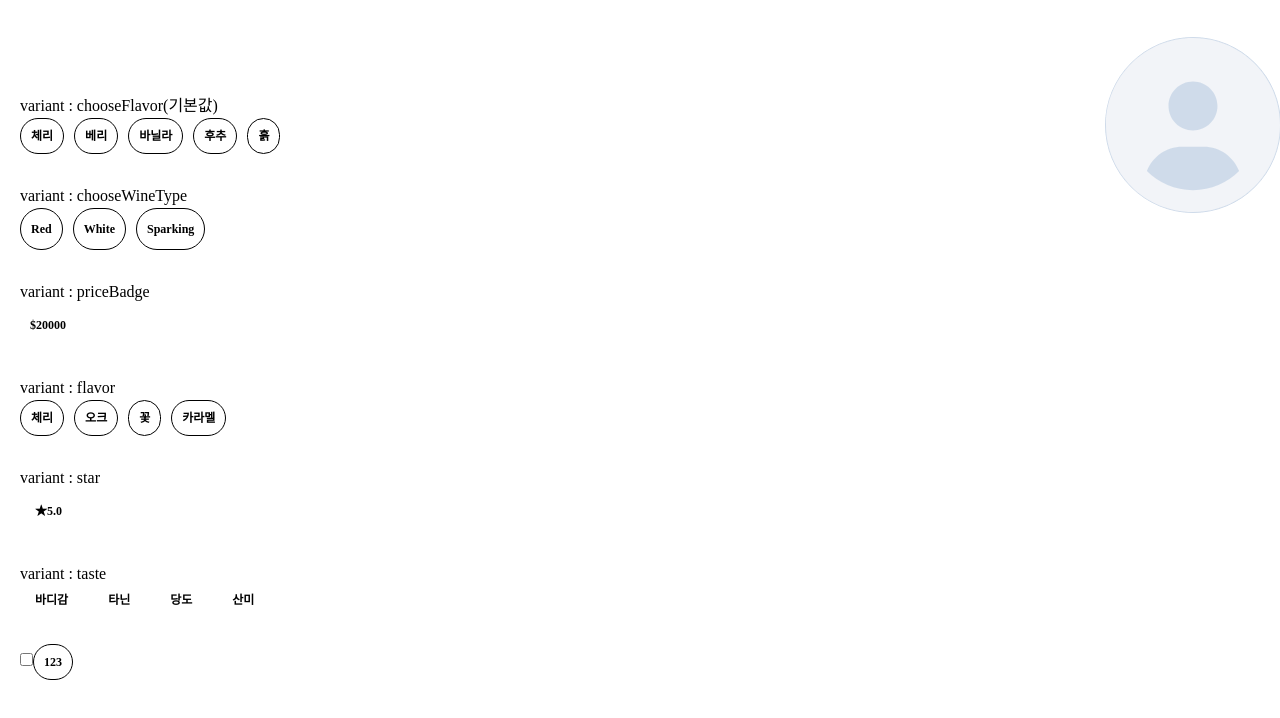
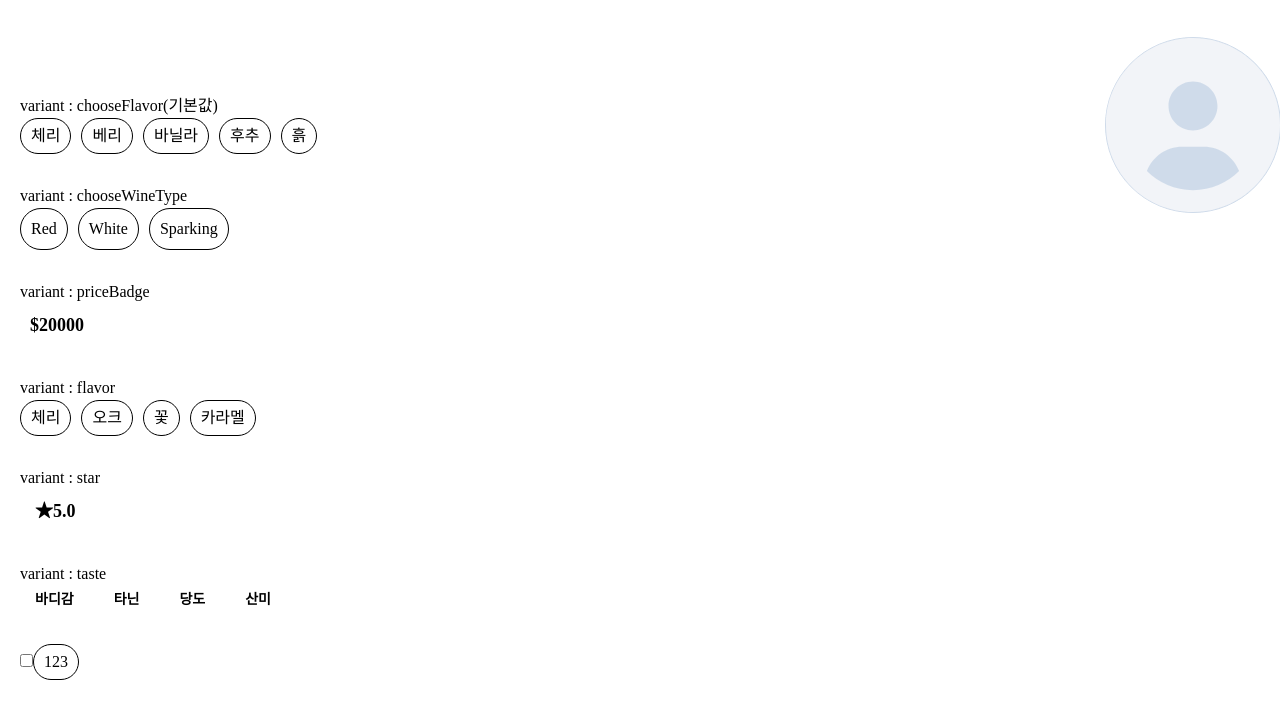
Before and after one commit to summerDev96/WHYNE_FE, a Next.js app: page /guide/badgeGuide/badges in a window 1280 px wide. Shown: the top 718 px of the page. Built offline with nearby package versions, Linux system fonts and the light colour scheme; a web font is replaced by a local one.

Commit message:
Feat : 폰트/굵기 적용,  타입 label으로 변경, global 이름변경

```diff
--- a/src/components/ui/badge.tsx
+++ b/src/components/ui/badge.tsx
@@ -12,16 +12,16 @@ const badgeVariants = cva(
       variant: {
         //모달에서 테블릿,데탑 h-46 px-2.5 py-4.5 별로 조금씩다름 나중에 조정필요
         chooseFlavor:
-          "bg-white text-black border border-gray-300 hover:bg-primary hover:text-white hover:border-primary h-[36px] rounded-full px-2.5 py-1.5",
+          "bg-white text-black custom-text-md-medium md:custom-text-lg-medium border border-gray-300 hover:bg-primary hover:text-white hover:border-primary h-[36px] rounded-full px-2.5 py-1.5",
         chooseWineType:
-          "bg-white text-black border border-gray-300 hover:bg-primary hover:text-white hover:border-primary h-[36px] md:h-[42px] rounded-full px-2.5 py-1.5",
+          "bg-white text-black custom-text-md-medium md:custom-text-lg-medium border border-gray-300 hover:bg-primary hover:text-white hover:border-primary h-[36px] md:h-[42px] rounded-full px-2.5 py-1.5",
         priceBadge:
-          "bg-primary-100 text-primary h-[29px] md:h-[42px] px-2.5 py-[2.5px] md:px-2.5 md:py-1.5 rounded-[10px] md:rounded-[12px]",
+          "bg-primary-100 text-primary custom-text-md-bold md:custom-text-2lg-bold h-[29px] md:h-[42px] px-2.5 py-[2.5px] md:px-2.5 md:py-1.5 rounded-[10px] md:rounded-[12px]",
         flavor:
-          "bg-white text-black border border-gray-300 h-[36px] rounded-full px-2.5 py-1.5",
-        star: "bg-primary-100 text-primary h-[36px] md:h-[42px] px-2.5 py-1.5 md:px-[15px] md:py-2 rounded-[12px]",
+          "bg-white text-black custom-text-md-medium md:custom-text-lg-medium border border-gray-300 h-[36px] rounded-full px-2.5 py-1.5",
+        star: "bg-primary-100 text-primary custom-text-md-bold md:custom-text-2lg-bold h-[36px] md:h-[42px] px-2.5 py-1.5 md:px-[15px] md:py-2 rounded-[12px]",
         taste:
-          "bg-gray-100 text-gray-500 h-[30px] md:h-[28px] px-[11px] py-[5px] md:px-[15px] md:py-[5px] rounded-[6px]",
+          "bg-gray-100 text-gray-500 custom-text-xs-semibold md:custom-text-md-semibold h-[30px] md:h-[28px] px-[11px] py-[5px] md:px-[15px] md:py-[5px] rounded-[6px]",
       },
     },
     defaultVariants: {
--- a/src/styles/globals.css
+++ b/src/styles/globals.css
@@ -25,151 +25,151 @@
 
 @layer utilities {
   /* Text-3xl */
-  .text-3xl-bold {
+  .custom-text-3xl-bold {
     font-size: 32px;
     line-height: 42px;
     font-weight: 700;
   }
-  .text-3xl-semibold {
+  .custom-text-3xl-semibold {
     font-size: 32px;
     line-height: 42px;
     font-weight: 600;
   }
 
   /* Text-2xl */
-  .text-2xl-bold {
+  .custom-text-2xl-bold {
     font-size: 24px;
     line-height: 32px;
     font-weight: 700;
   }
-  .text-2xl-semibold {
+  .custom-text-2xl-semibold {
     font-size: 24px;
     line-height: 32px;
     font-weight: 600;
   }
-  .text-2xl-medium {
+  .custom-text-2xl-medium {
     font-size: 24px;
     line-height: 32px;
     font-weight: 500;
   }
-  .text-2xl-regular {
+  .custom-text-2xl-regular {
     font-size: 24px;
     line-height: 32px;
     font-weight: 400;
   }
 
   /* Text-xl */
-  .text-xl-bold {
+  .custom-text-xl-bold {
     font-size: 20px;
     line-height: 32px;
     font-weight: 700;
   }
-  .text-xl-semibold {
+  .custom-text-xl-semibold {
     font-size: 20px;
     line-height: 32px;
     font-weight: 600;
   }
-  .text-xl-medium {
+  .custom-text-xl-medium {
     font-size: 20px;
     line-height: 32px;
     font-weight: 500;
   }
-  .text-xl-regular {
+  .custom-text-xl-regular {
     font-size: 20px;
     line-height: 32px;
     font-weight: 400;
   }
 
   /* Text-2lg */
-  .text-2lg-bold {
+  .custom-text-2lg-bold {
     font-size: 18px;
     line-height: 26px;
     font-weight: 700;
   }
-  .text-2lg-semibold {
+  .custom-text-2lg-semibold {
     font-size: 18px;
     line-height: 26px;
     font-weight: 600;
   }
-  .text-2lg-medium {
+  .custom-text-2lg-medium {
     font-size: 18px;
     line-height: 26px;
     font-weight: 500;
   }
-  .text-2lg-regular {
+  .custom-text-2lg-regular {
     font-size: 18px;
     line-height: 26px;
     font-weight: 400;
   }
 
   /* Text-lg */
-  .text-lg-bold {
+  .custom-text-lg-bold {
     font-size: 16px;
     line-height: 26px;
     font-weight: 700;
   }
-  .text-lg-semibold {
+  .custom-text-lg-semibold {
     font-size: 16px;
     line-height: 26px;
     font-weight: 600;
   }
-  .text-lg-medium {
+  .custom-text-lg-medium {
     font-size: 16px;
     line-height: 26px;
     font-weight: 500;
   }
-  .text-lg-regular {
+  .custom-text-lg-regular {
     font-size: 16px;
     line-height: 26px;
     font-weight: 400;
   }
 
   /* Text-md */
-  .text-md-bold {
+  .custom-text-md-bold {
     font-size: 14px;
     line-height: 24px;
     font-weight: 700;
   }
-  .text-md-semibold {
+  .custom-text-md-semibold {
     font-size: 14px;
     line-height: 24px;
     font-weight: 600;
   }
-  .text-md-medium {
+  .custom-text-md-medium {
     font-size: 14px;
     line-height: 24px;
     font-weight: 500;
   }
-  .text-md-regular {
+  .custom-text-md-regular {
     font-size: 14px;
     line-height: 24px;
     font-weight: 400;
   }
 
   /* Text-sm */
-  .text-sm-semibold {
+  .custom-text-sm-semibold {
     font-size: 13px;
     line-height: 22px;
     font-weight: 600;
   }
-  .text-sm-medium {
+  .custom-text-sm-medium {
     font-size: 13px;
     line-height: 22px;
     font-weight: 500;
   }
 
   /* Text-xs */
-  .text-xs-semibold {
+  .custom-text-xs-semibold {
     font-size: 12px;
     line-height: 20px;
     font-weight: 600;
   }
-  .text-xs-medium {
+  .custom-text-xs-medium {
     font-size: 12px;
     line-height: 18px;
     font-weight: 500;
   }
-  .text-xs-regular {
+  .custom-text-xs-regular {
     font-size: 12px;
     line-height: 18px;
     font-weight: 400;
```
